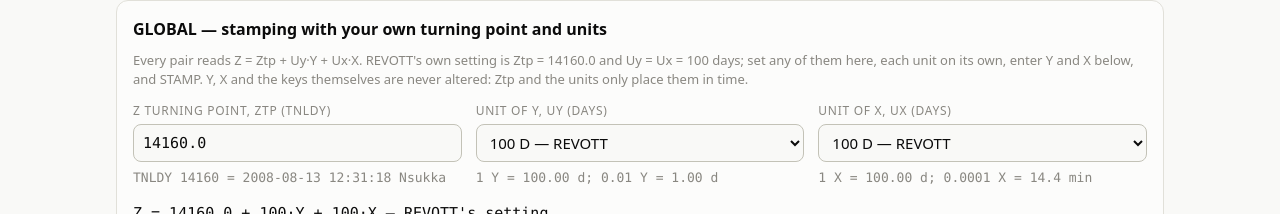
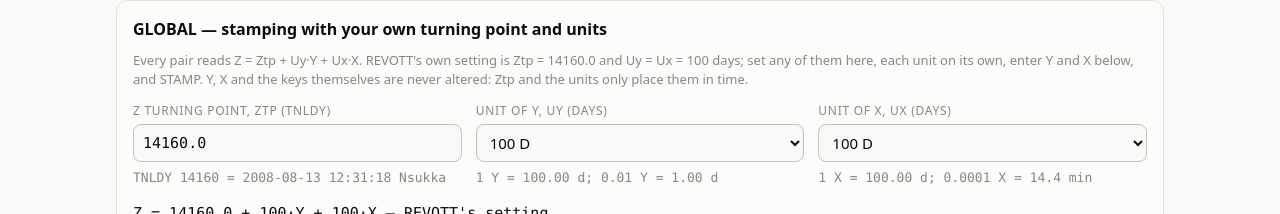
Before and after one commit to nth-member/revott-stamps, a plain HTML site: page docs/index.html in a window 1280 px wide. Both pictures are taken after a click on the tab "GLOBAL". Shown: the part 296-510 px from the top of the page. Drawn offline with Linux system fonts and the light colour scheme.

Commit message:
GLOBAL: the 100-day unit reads plain "100 D"
Co-Authored-By: Claude Opus 5.5 <noreply@anthropic.com>

```diff
--- a/docs/index.html
+++ b/docs/index.html
@@ -108,7 +108,7 @@ Vary Y, vary X, or both: every pair in the request is stamped.</p>
     <div>
       <label for="umy">unit of Y, Uy (days)</label>
       <select id="umy" style="width:100%">
-        <option value="100">100 D — REVOTT</option>
+        <option value="100">100 D</option>
         <option value="360">360 D — yJ</option>
         <option value="17640/48.3">17640/48.3 D — yG</option>
         <option value="other">another value</option>
@@ -119,7 +119,7 @@ Vary Y, vary X, or both: every pair in the request is stamped.</p>
     <div>
       <label for="umx">unit of X, Ux (days)</label>
       <select id="umx" style="width:100%">
-        <option value="100">100 D — REVOTT</option>
+        <option value="100">100 D</option>
         <option value="360">360 D — yJ</option>
         <option value="17640/48.3">17640/48.3 D — yG</option>
         <option value="other">another value</option>
@@ -278,7 +278,7 @@ $("#eps").oninput = () => { const e = Number($("#eps").value); if (e > 0) $("#va
 
 /* ---- GLOBAL: Z = Ztp + Uy·Y + Ux·X. The STAMP tab stamps with REVOTT's setting (Ztp 14160, Uy = Ux = 100 days);
    the GLOBAL tab with the turning point and the two units set on it. ---- */
-const UNAMES = { "100": "100 D (REVOTT)", "360": "360 D (yJ)", "17640/48.3": "17640/48.3 D (yG)" };
+const UNAMES = { "100": "100 D", "360": "360 D (yJ)", "17640/48.3": "17640/48.3 D (yG)" };
 let MODE = "stamp", U_D = 100;                            // the tab, and Ux in force in days: ε is counted in X units
 const XSEC = () => U_D * 86400;                           // seconds in one X
 const uStr = a => $("#um" + a).value === "other" ? $("#uc" + a).value.trim() : $("#um" + a).value;     // a: "y" or "x"
```
